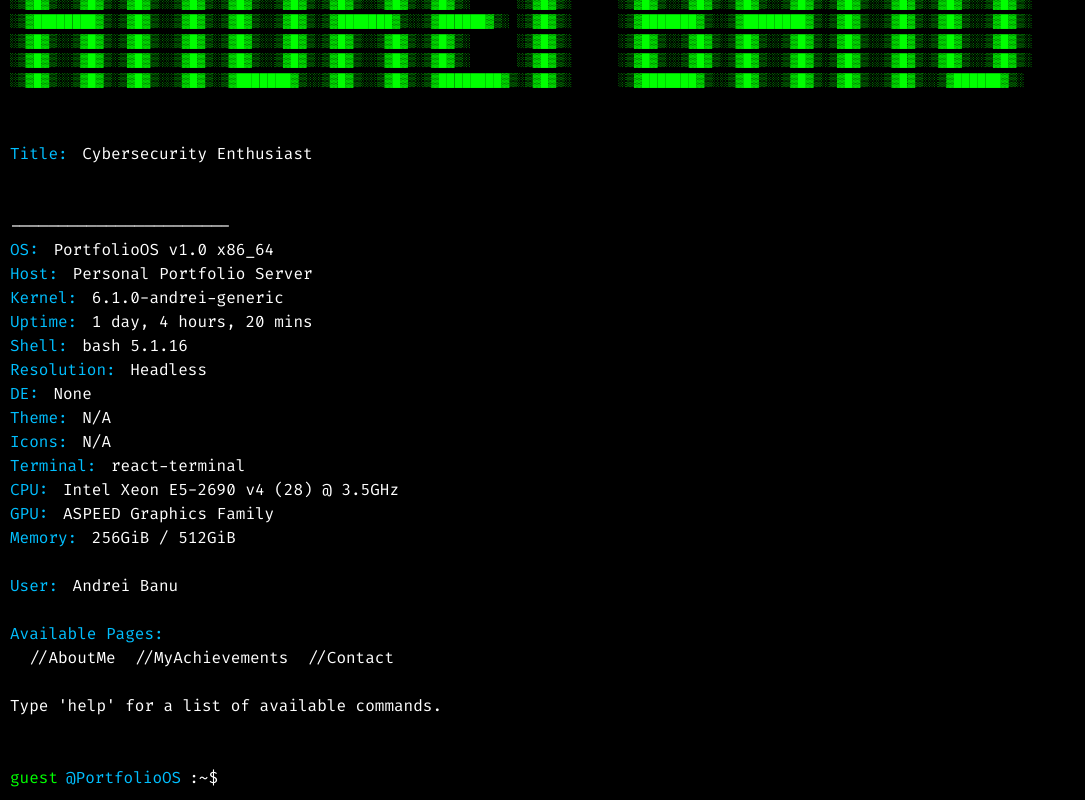
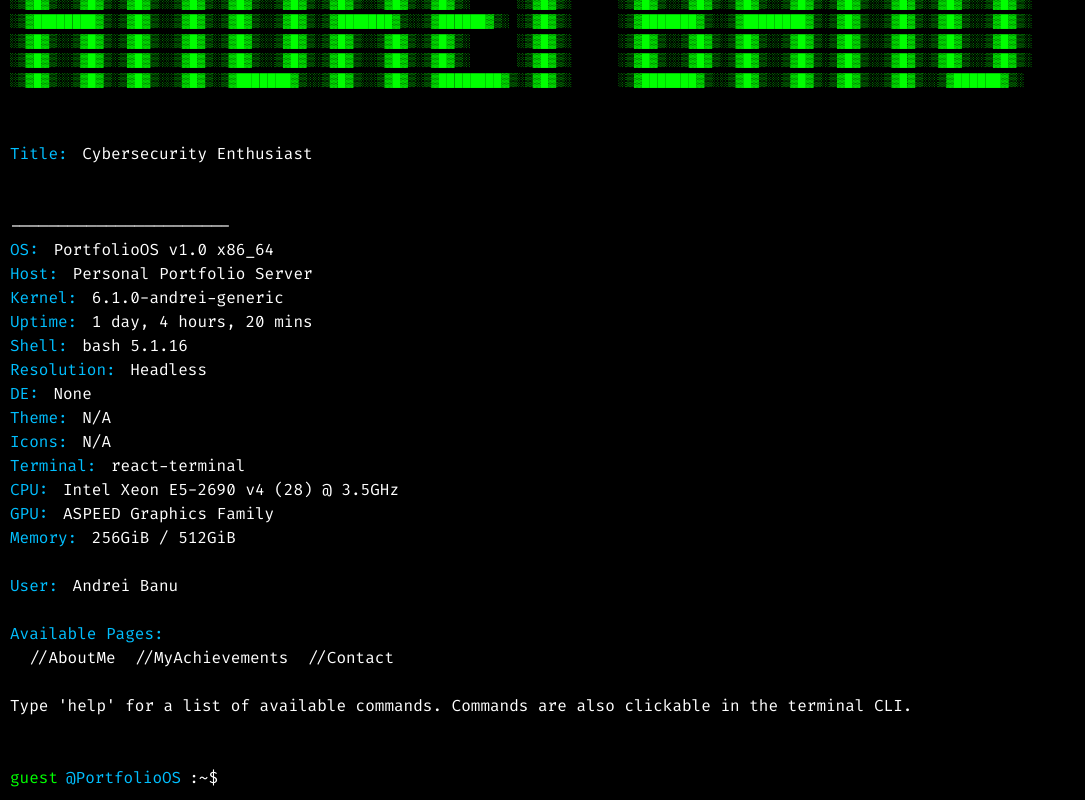
Before and after one commit to PzmuV1517/AndreiBanu, a React (Vite) app in the folder my-portfolio/: page / in a window 1280 px wide. Shown: the whole page, without its empty margins (0-1085 px from the left). Built offline with nearby package versions, Linux system fonts and the light colour scheme.

Commit message:
Fix: updated "neofetch" command to say that commands are clickable in the CLI interface

```diff
--- a/my-portfolio/src/commands.tsx
+++ b/my-portfolio/src/commands.tsx
@@ -63,7 +63,7 @@ const neofetch: CommandFunction = (args, executeCommand, navigate): CommandOutpu
             </Clickable>
         )),
         '\u00A0',
-        "Type 'help' for a list of available commands.",
+        "Type 'help' for a list of available commands. Commands are also clickable in the terminal CLI.",
         '\u00A0',
         '\u00A0',
     ];
```
